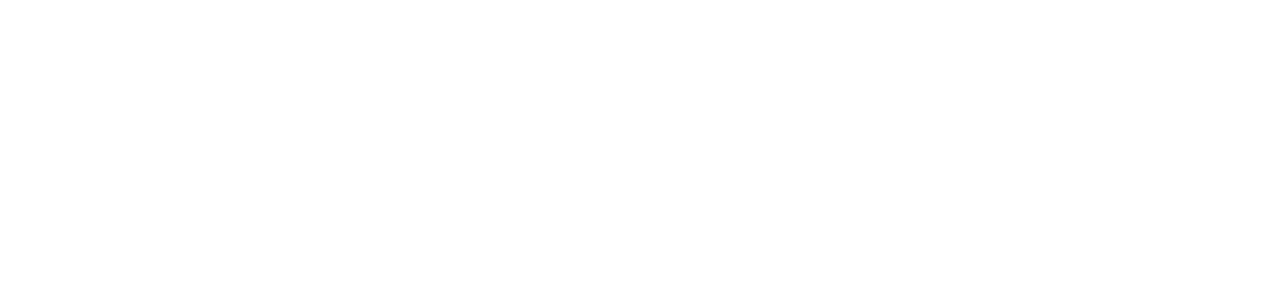
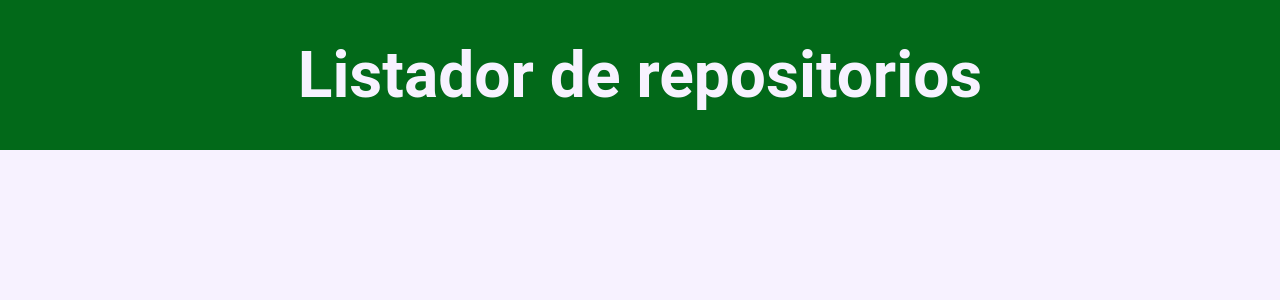
Before and after one commit to mardenrafael/listador-de-repositorios, a React (Create React App) app: page / in a window 1280 px wide. Shown: the top 300 px of the page. Built offline with nearby package versions, Linux system fonts and the light colour scheme.

Commit message:
Import Header

```diff
--- a/src/App.js
+++ b/src/App.js
@@ -1,4 +1,6 @@
 import { Component } from 'react';
+import Header from './components/Header';
+import GlobalStyle from './components/styles/GlobalStyles';
 
 
 class App extends Component{
@@ -6,6 +8,8 @@
   render() {
     return (
       <>
+      <GlobalStyle />
+      <Header />
       </>
     );
   }
```
